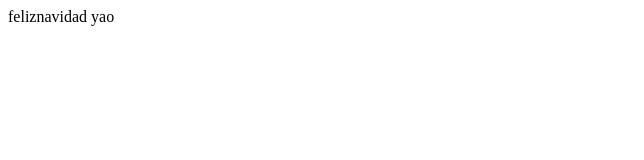
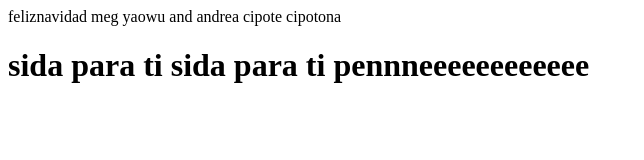
Before and after one commit to dayrecita/dayrecita.github.io, a plain HTML site: page index.html in a window 1280 px wide. Shown: the whole page, without its empty margins (0-644 px from the left). Drawn offline with Linux system fonts and the light colour scheme.

Commit message:
Update index.html

```diff
--- a/index.html
+++ b/index.html
@@ -1 +1,2 @@
-<html>feliznavidad yao</html>
+<html>feliznavidad meg yaowu and andrea cipote cipotona</html>
+<h1>sida para ti sida para ti pennneeeeeeeeeeee</h1>
```
